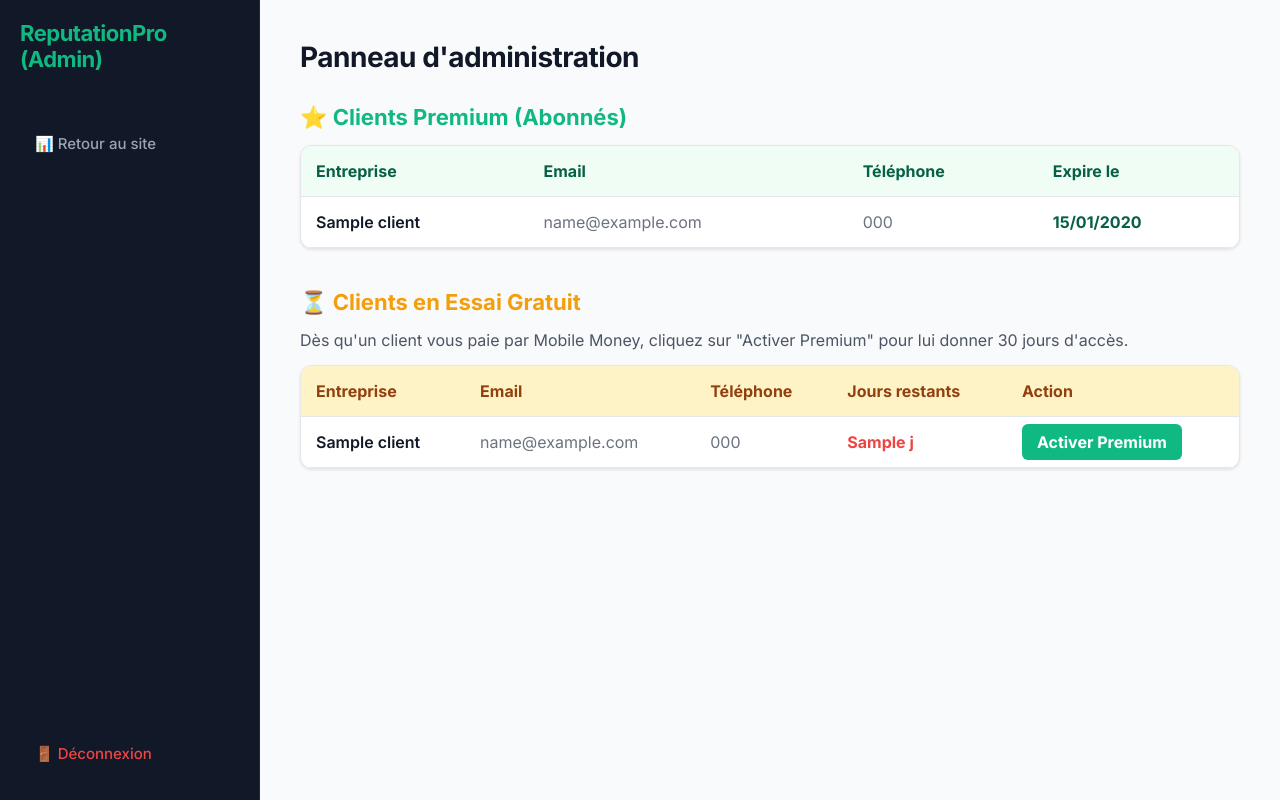
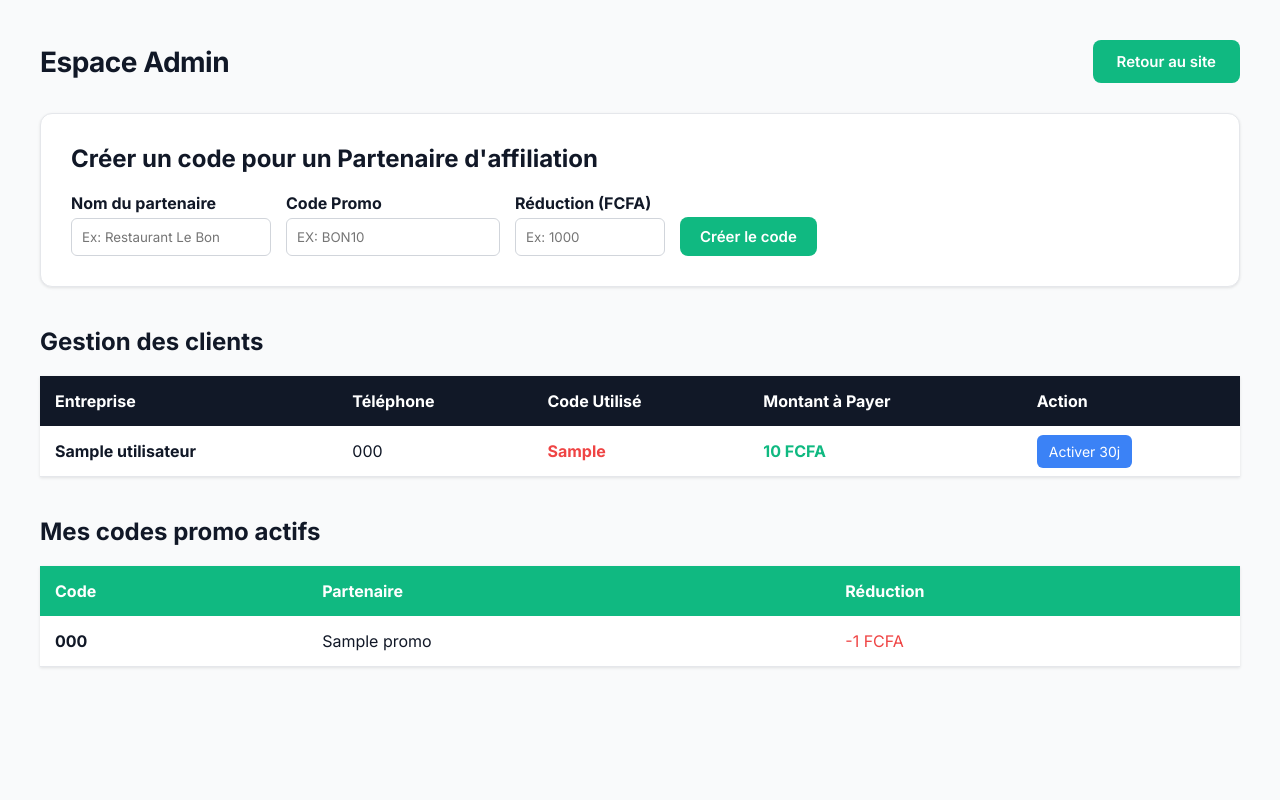
Before and after one commit to kenfack30/Nzinah, a Flask app: template templates/admin.html in a window 1280 px wide. Run offline with Flask 3, Linux system fonts and the light colour scheme; tables that the repository leaves empty hold one stand-in row (values such as "Sample post"); the template is opened without the code that fills it: values that come from a table or form of the project are taken from there, most other values are stand-ins (such as "Sample title", 1, 10 or a date in 2020).

Commit message:
Add admin interface HTML template
This file contains the HTML structure for the admin interface, including a form for creating promo codes and tables for managing clients and active promo codes.

```diff
--- a/templates/admin.html
+++ b/templates/admin.html
@@ -6,14 +6,12 @@
     <link rel="stylesheet" href="{{ url_for('static', filename='style.css') }}">
 </head>
 <body>
-    <div class="sidebar">
-        <h2>ReputationPro (Admin)</h2>
-        <div style="font-size: 12px; color: #10b981; margin-bottom: 20px; font-weight: bold;">{{ current_user.nom_entreprise }}</div>
-        <a href="{{ url_for('accueil') }}">📊 Retour au site</a>
-        <a href="{{ url_for('logout') }}" style="margin-top: auto; color: #ef4444;">🚪 Déconnexion</a>
+    <div class="main-content" style="padding: 40px; width: 100%;">
+        <div class="header" style="display: flex; justify-content: space-between; align-items: center;">
+            <h1>Espace Admin</h1>
+            <a href="{{ url_for('accueil') }}" class="btn-primary" style="text-decoration: none;">Retour au site</a>
         </div>
 
-    <div class="main-content">
         {% with messages = get_flashed_messages(with_categories=true) %}
           {% if messages %}
             {% for category, message in messages %}
@@ -24,75 +22,83 @@
           {% endif %}
         {% endwith %}
 
-        <div class="header">
-            <h1>Panneau d'administration</h1>
+        <!-- FORMULAIRE DE CREATION DE CODE PROMO -->
+        <div style="background: white; padding: 30px; border-radius: 12px; box-shadow: 0 1px 3px rgba(0,0,0,0.1); margin-bottom: 40px; border: 1px solid #e5e7eb;">
+            <h2 style="margin-bottom: 20px;">Créer un code pour un Partenaire d'affiliation</h2>
+            <form method="POST" style="display: flex; gap: 15px; align-items: flex-end;">
+                <div>
+                    <label style="display: block; font-weight: bold; margin-bottom: 5px;">Nom du partenaire</label>
+                    <input type="text" name="partenaire" placeholder="Ex: Restaurant Le Bon" required style="padding: 10px; border: 1px solid #d1d5db; border-radius: 6px; width: 200px;">
+                </div>
+                <div>
+                    <label style="display: block; font-weight: bold; margin-bottom: 5px;">Code Promo</label>
+                    <input type="text" name="code" placeholder="Ex: BON10" required style="padding: 10px; border: 1px solid #d1d5db; border-radius: 6px; text-transform: uppercase;">
+                </div>
+                <div>
+                    <label style="display: block; font-weight: bold; margin-bottom: 5px;">Réduction (FCFA)</label>
+                    <input type="number" name="reduction" placeholder="Ex: 1000" required style="padding: 10px; border: 1px solid #d1d5db; border-radius: 6px; width: 150px;">
+                </div>
+                <button type="submit" class="btn-primary" style="padding: 10px 20px;">Créer le code</button>
+            </form>
         </div>
 
-        <!-- TABLEAU 1 : LES CLIENTS PREMIUM -->
-        <h2 style="margin-top: 30px; margin-bottom: 15px; color: #10b981; font-size: 22px;">⭐ Clients Premium (Abonnés)</h2>
-        <div style="background: white; border-radius: 12px; box-shadow: 0 1px 3px rgba(0,0,0,0.1); border: 1px solid #e5e7eb; overflow: hidden; margin-bottom: 40px;">
-            <table style="width: 100%; border-collapse: collapse; text-align: left;">
+        <!-- LISTE DES CLIENTS A ACTIVER -->
+        <h2 style="margin-bottom: 20px;">Gestion des clients</h2>
+        <table style="width: 100%; border-collapse: collapse; margin-bottom: 40px; background: white; box-shadow: 0 1px 3px rgba(0,0,0,0.1);">
             <thead>
-                    <tr style="background: #f0fdf4; border-bottom: 1px solid #e5e7eb;">
-                        <th style="padding: 15px; color: #065f46;">Entreprise</th>
-                        <th style="padding: 15px; color: #065f46;">Email</th>
-                        <th style="padding: 15px; color: #065f46;">Téléphone</th>
-                        <th style="padding: 15px; color: #065f46;">Expire le</th>
+                <tr style="background: #111827; color: white; text-align: left;">
+                    <th style="padding: 15px;">Entreprise</th>
+                    <th style="padding: 15px;">Téléphone</th>
+                    <th style="padding: 15px;">Code Utilisé</th>
+                    <th style="padding: 15px;">Montant à Payer</th>
+                    <th style="padding: 15px;">Action</th>
                 </tr>
             </thead>
             <tbody>
-                    {% for client in clients_premium %}
+                {% for user in utilisateurs %}
                 <tr style="border-bottom: 1px solid #e5e7eb;">
-                        <td style="padding: 15px; font-weight: 600;">{{ client.nom_entreprise }}</td>
-                        <td style="padding: 15px; color: #6b7280;">{{ client.email }}</td>
-                        <td style="padding: 15px; color: #6b7280;">{{ client.telephone }}</td>
-                        <td style="padding: 15px; color: #065f46; font-weight: bold;">{{ client.date_expiration.strftime('%d/%m/%Y') }}</td>
-                    </tr>
+                    <td style="padding: 15px; font-weight: bold;">{{ user.nom_entreprise }}</td>
+                    <td style="padding: 15px;">{{ user.telephone }}</td>
+                    <td style="padding: 15px; color: {% if user.code_promo %}#ef4444{% else %}#6b7280{% endif %}; font-weight: bold;">
+                        {{ user.code_promo or '-' }}
+                    </td>
+                    <td style="padding: 15px; font-weight: bold; color: #10b981;">
+                        {{ user.prix_a_payer }} FCFA
+                    </td>
+                    <td style="padding: 15px;">
+                        {% if user.plan != 'Premium' %}
+                        <a href="{{ url_for('activer_client', user_id=user.id) }}" style="background: #3b82f6; color: white; padding: 8px 12px; border-radius: 6px; text-decoration: none; font-size: 14px;">Activer 30j</a>
                         {% else %}
-                    <tr>
-                        <td colspan="4" style="padding: 30px; text-align: center; color: #6b7280;">Aucun client Premium pour le moment.</td>
+                        <span style="color: #10b981; font-weight: bold;">✅ Actif</span>
+                        {% endif %}
+                    </td>
                 </tr>
                 {% endfor %}
             </tbody>
         </table>
-        </div>
 
-        <!-- TABLEAU 2 : LES CLIENTS EN ESSAI GRATUIT -->
-        <h2 style="margin-bottom: 15px; color: #f59e0b; font-size: 22px;">⏳ Clients en Essai Gratuit</h2>
-        <p style="color: #4b5563; margin-bottom: 15px;">Dès qu'un client vous paie par Mobile Money, cliquez sur "Activer Premium" pour lui donner 30 jours d'accès.</p>
-
-        <div style="background: white; border-radius: 12px; box-shadow: 0 1px 3px rgba(0,0,0,0.1); border: 1px solid #e5e7eb; overflow: hidden;">
-            <table style="width: 100%; border-collapse: collapse; text-align: left;">
+        <!-- LISTE DES CODES PROMO CREES -->
+        <h2 style="margin-bottom: 20px;">Mes codes promo actifs</h2>
+        <table style="width: 100%; border-collapse: collapse; background: white; box-shadow: 0 1px 3px rgba(0,0,0,0.1);">
             <thead>
-                    <tr style="background: #fef3c7; border-bottom: 1px solid #e5e7eb;">
-                        <th style="padding: 15px; color: #92400e;">Entreprise</th>
-                        <th style="padding: 15px; color: #92400e;">Email</th>
-                        <th style="padding: 15px; color: #92400e;">Téléphone</th>
-                        <th style="padding: 15px; color: #92400e;">Jours restants</th>
-                        <th style="padding: 15px; color: #92400e;">Action</th>
+                <tr style="background: #10b981; color: white; text-align: left;">
+                    <th style="padding: 15px;">Code</th>
+                    <th style="padding: 15px;">Partenaire</th>
+                    <th style="padding: 15px;">Réduction</th>
                 </tr>
             </thead>
             <tbody>
-                    {% for client in clients_gratuits %}
+                {% for promo in codes_promo %}
                 <tr style="border-bottom: 1px solid #e5e7eb;">
-                        <td style="padding: 15px; font-weight: 600;">{{ client.nom_entreprise }}</td>
-                        <td style="padding: 15px; color: #6b7280;">{{ client.email }}</td>
-                        <td style="padding: 15px; color: #6b7280;">{{ client.telephone }}</td>
-                        <td style="padding: 15px; color: #ef4444; font-weight: bold;">{{ client.jours_restants() }} j</td>
-                        <td style="padding: 15px;">
-                            <a href="{{ url_for('activer_premium', user_id=client.id) }}" style="background-color: #10b981; color: white; padding: 8px 15px; border-radius: 6px; text-decoration: none; font-weight: bold;" onclick="return confirm('Confirmer le paiement reçu pour ce client ?');">
-                                Activer Premium
-                            </a>
-                        </td>
+                    <td style="padding: 15px; font-weight: bold;">{{ promo.code }}</td>
+                    <td style="padding: 15px;">{{ promo.nom_partenaire }}</td>
+                    <td style="padding: 15px; color: #ef4444;">-{{ promo.reduction }} FCFA</td>
                 </tr>
                 {% else %}
-                    <tr>
-                        <td colspan="5" style="padding: 30px; text-align: center; color: #6b7280;">Aucun client en essai gratuit pour le moment.</td>
-                    </tr>
+                <tr><td colspan="3" style="padding: 15px; text-align: center; color: #6b7280;">Aucun code promo pour l'instant.</td></tr>
                 {% endfor %}
             </tbody>
         </table>
     </div>
-    </div>
 </body>
 </html>
```
Lines whose indentation alone changed are shown as unchanged.
